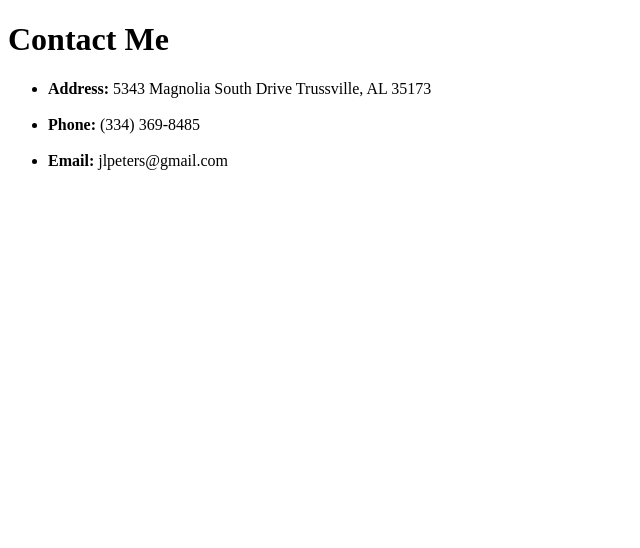
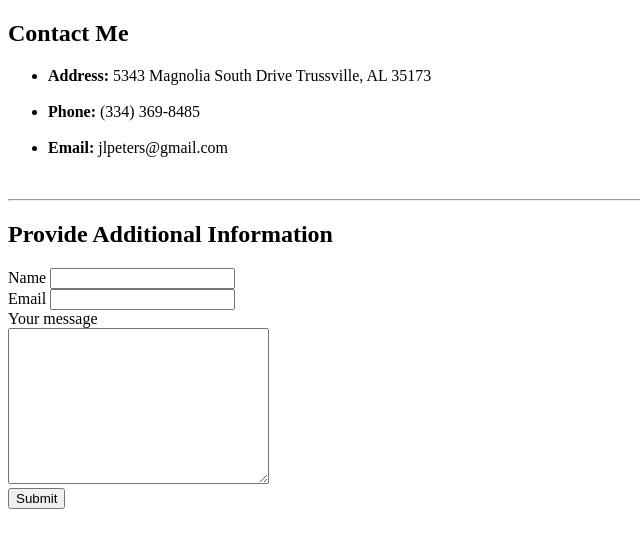
Before and after one commit to 4mpl1f13d/WebDev2020, a plain HTML site: page HTML Personal Site/contact.html in a window 1280 px wide. Shown: the whole page, without its empty margins (0-640 px from the left). Drawn offline with Linux system fonts and the light colour scheme.

Commit message:
Added Contact Me Form

```diff
--- a/HTML Personal Site/contact.html
+++ b/HTML Personal Site/contact.html
@@ -1,16 +1,16 @@
 <!DOCTYPE html>
 <html lang="en">
+
 <head>
   <meta charset="UTF-8" />
   <!-- Updated Meta content for SEO / Indexing -->
-    <meta
-      name="description"
-      content="This is the contact details for Jeremy L Peters... additional content to be added later. :-)"
-    />
+  <meta name="description"
+    content="This is the contact details for Jeremy L Peters... additional content to be added later. :-)" />
   <title>Contact Details</title>
 </head>
+
 <body>
-    <h1>Contact Me</h1>
+  <h2>Contact Me</h2>
   <ul>
     <li><b>Address:</b> 5343 Magnolia South Drive Trussville, AL 35173</li>
     <br />
@@ -18,5 +18,43 @@
     <br />
     <li><b>Email:</b> jlpeters@gmail.com</li>
   </ul>
+  <br />
+  <hr>
+
+  <h2>Provide Additional Information</h2>
+<!-- Added Form for contact page with mailto filled in -->
+  <form action="mailto:jlpeters@gmail.com" method="post" enctype="text/plain">
+    <!-- Text Input  -->
+    <label>Name</label>
+    <input type="text" name="yourName"> <br>
+    <label>Email</label>
+    <input type="email" name="yourEmail"><br>
+    <!-- Submit Button -->
+    <label>Your message</label><br>
+    <textarea cols="30" rows="10" name="yourMessage"></textarea><br>
+    <input type="submit"> <br>
+  </form>
+
+    <!-- Alt Inputs Available -->
+    <!-- Color Input -->
+    <!-- <label>Color Input</label>
+    <input type="color"> <br> -->
+    <!-- Password Input -->
+    <!-- <label>Password</label>
+    <input type="password"> <br> -->
+     <!-- Checkbox Input -->
+    <!-- <label>Checkbox</label>
+    <input type="checkbox"> <br> -->
+     <!-- Radio Input -->
+    <!-- <label>Radio Button</label>
+    <input type="radio"> <br> -->
+     <!-- File Input -->
+    <!-- <input type="file"> <br> -->
+     <!-- Date Input -->
+    <!-- <input type="date"> <br> -->
+     <!-- Range Input -->
+    <!-- <input type="range"> -->
+
 </body>
+
 </html>
```
Lines whose indentation alone changed are shown as unchanged.
